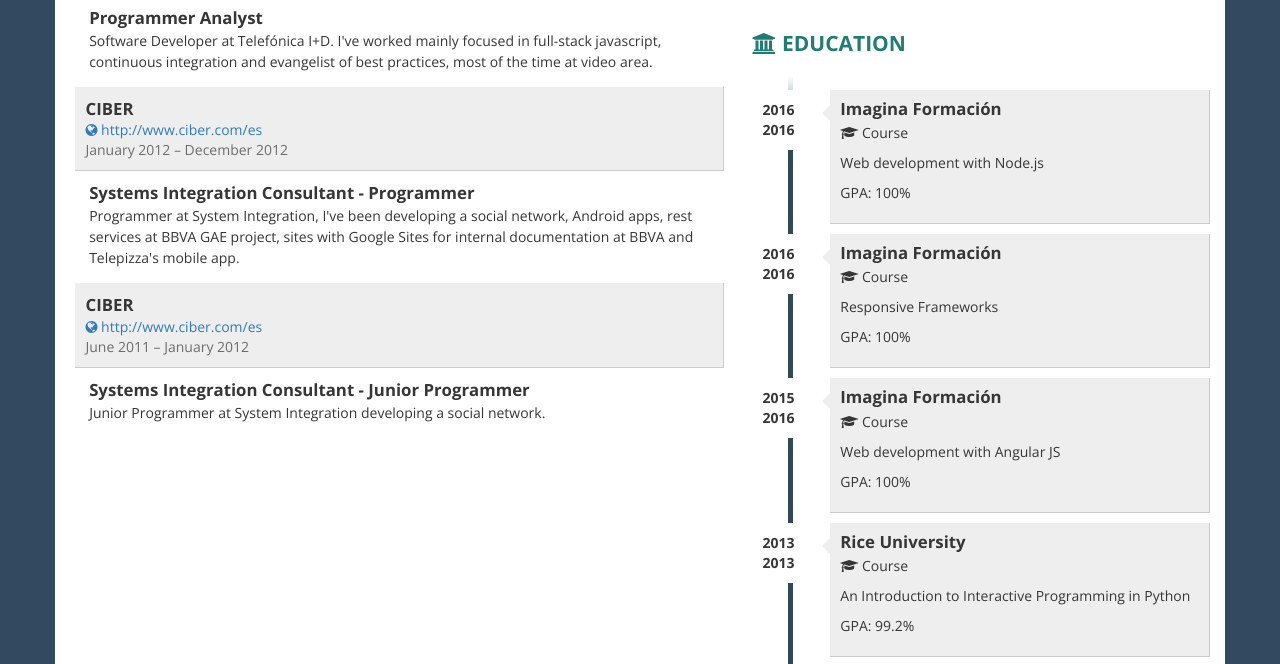
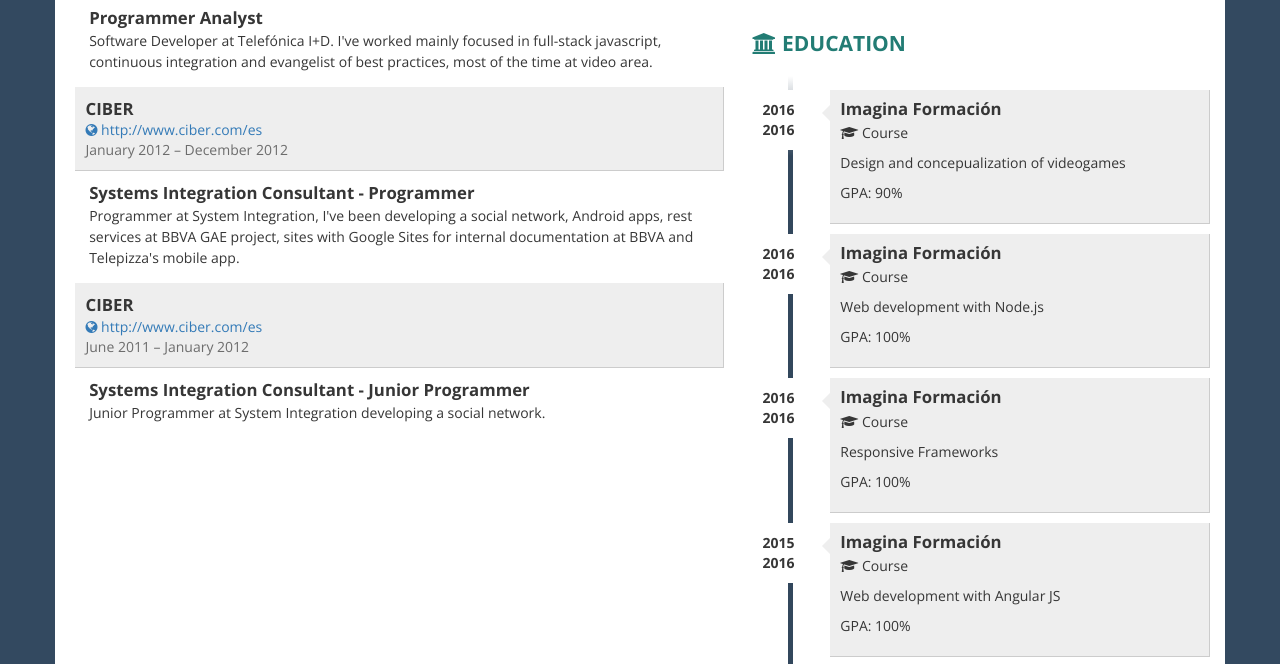
Before and after one commit to serginator/cv, a plain HTML site: page index.html in a window 1280 px wide. Shown: the part 559-1223 px from the top of the page. Drawn offline with nearby package versions, Linux system fonts and the light colour scheme.

Commit message:
Pushed gh-pages

```diff
--- a/index.html
+++ b/index.html
@@ -7,9 +7,9 @@
         <meta http-equiv="X-UA-Compatible" content="IE=edge,chrome=1">
         <meta name="viewport" content="width=device-width, initial-scale=1">
         <title>Resume of Sergio Ruiz</title>
-        <link href="https://maxcdn.bootstrapcdn.com/bootstrap/3.3.6/css/bootstrap.min.css"
+        <link href="https://maxcdn.bootstrapcdn.com/bootstrap/3.3.7/css/bootstrap.min.css"
         rel="stylesheet">
-        <link href="https://maxcdn.bootstrapcdn.com/font-awesome/4.6.3/css/font-awesome.min.css"
+        <link href="https://maxcdn.bootstrapcdn.com/font-awesome/4.7.0/css/font-awesome.min.css"
         rel="stylesheet">
         <style type="text/css">
             @import url(//fonts.googleapis.com/css?family=Open+Sans:400,600,700,800);
@@ -306,6 +306,19 @@
         .box {
           margin-bottom: -10px;
         }
+
+        blockquote,
+        #education,
+        #awards,
+        .contact-item,
+        .publication,
+        .skills,
+        .interests,
+        .job-details,
+        .job {
+          page-break-inside: avoid;
+        }
+
         .col-sm-5{
           width: 40%;
           padding: 0 15px;
@@ -511,6 +524,16 @@
                          <h2><i class="fa fa-university ico"></i> Education</h2>
 
                         <ul id="education" class="clearfix">
+                            <li>
+                                <div class="year pull-left">2016 2016</div>
+                                <div class="description pull-right">
+                                     <h3>Imagina Formación</h3>
+
+                                    <p><i class="fa fa-graduation-cap ico"></i> Course</p>
+                                    <p>Design and concepualization of videogames</p>
+                                    <p>GPA: 90%</p>
+                                </div>
+                            </li>
                             <li>
                                 <div class="year pull-left">2016 2016</div>
                                 <div class="description pull-right">
@@ -740,9 +763,9 @@
             </div>
         </div>
         <!-- JQUERY -->
-        <script src="//code.jquery.com/jquery-2.1.1.min.js"></script>
+        <script src="//code.jquery.com/jquery-3.1.1.min.js"></script>
         <!-- BOOTSTRAP -->
-        <script src="//maxcdn.bootstrapcdn.com/bootstrap/3.2.0/js/bootstrap.min.js"></script>
+        <script src="//maxcdn.bootstrapcdn.com/bootstrap/3.3.7/js/bootstrap.min.js"></script>
     </body>
 
 </html>
```
